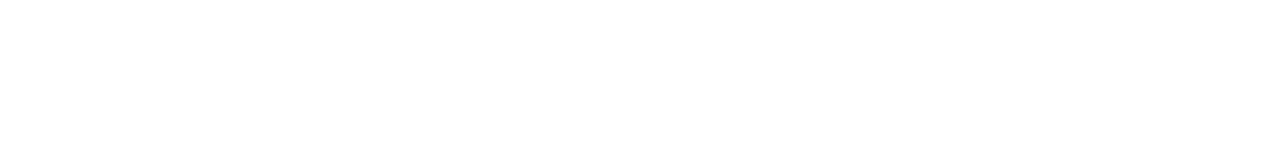
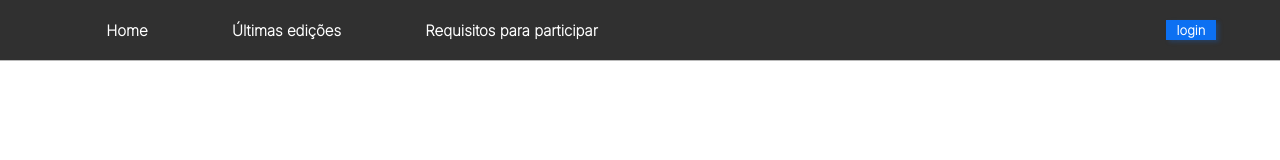
Before and after one commit to Manoeldv/bootcamp, a plain HTML site: page index.html in a window 1280 px wide. Drawn offline with Linux system fonts and the light colour scheme.

Commit message:
adicionando menu principal

```diff
--- a/index.html
+++ b/index.html
@@ -4,8 +4,79 @@
     <meta charset="UTF-8">
     <meta name="viewport" content="width=device-width, initial-scale=1.0">
     <title>Bootcamp</title>
+    <link rel="preconnect" href="https://fonts.googleapis.com">
+    <link rel="preconnect" href="https://fonts.gstatic.com" crossorigin>
+    <link href="https://fonts.googleapis.com/css2?family=Inter:wght@200&display=swap" rel="stylesheet">
+    <style>
+    body {
+        margin: 0px;
+        padding: 0px;
+    }
+
+    #principal {
+        width: 100%;
+        height: 60px;
+        border-color: 1px black;
+        background-color: #303030;
+
+        font-size: 25px;
+        font-weight: 600;
+
+        display: flex;
+        align-items: center;
+        justify-content: space-between;
+        border-bottom: 1px solid #bababa;
+
+    }
+
+    #menu{
+        display: flex;
+        width: 45%;
+
+        justify-content: space-around;
+
+        margin-left: 5%;
+    }
+
+    #principal div a{
+        font-family: 'Inter', sans-serif;
+        font-size: 15px;
+        font-weight: 600;
+
+        color: white;
+        text-decoration: none;
+    }
+        #principal div a:hover{
+            color: #cccccc;
+        }
+
+    #principal button{
+        margin-right: 5%;
+        background-color: #0c70f2;
+        border: 0px;
+
+        height: 20px;
+        width: 50px;
+
+        font-family: 'Inter', sans-serif;
+        font-size: 13px;
+        font-weight: 600;
+        color: white;
+
+        box-shadow: 3px 2px 4px rgba(12, 112, 242, 0.25);
+    }
+
+    </style>
 </head>
 <body>
 
+    <nav id="principal">
+        <div id="menu">
+            <a href="">Home</a>
+            <a href="">Últimas edições</a>
+            <a href="">Requisitos para participar</a>
+        </div>
+        <button>login</button>
+    </nav>
 </body>
 </html>
```
